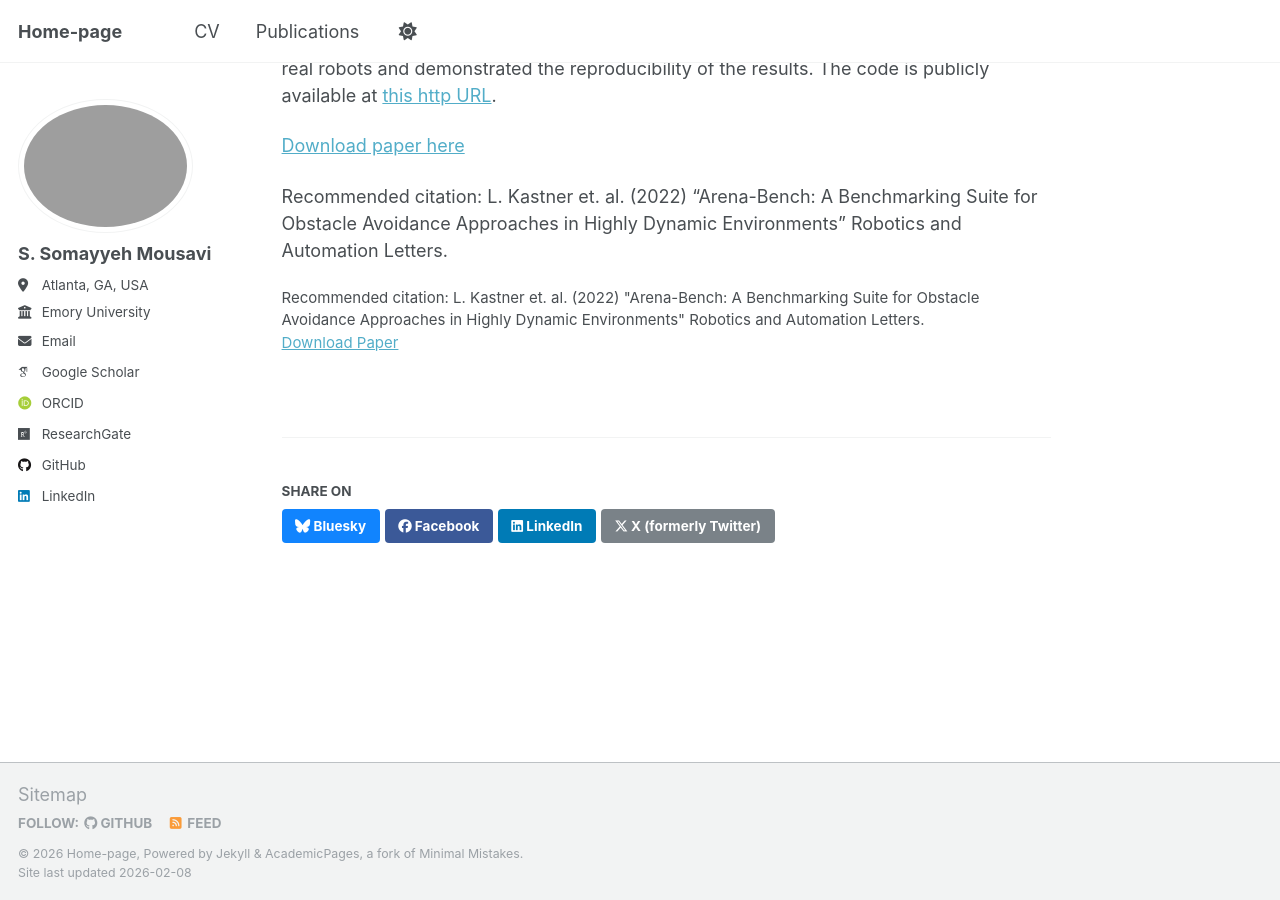
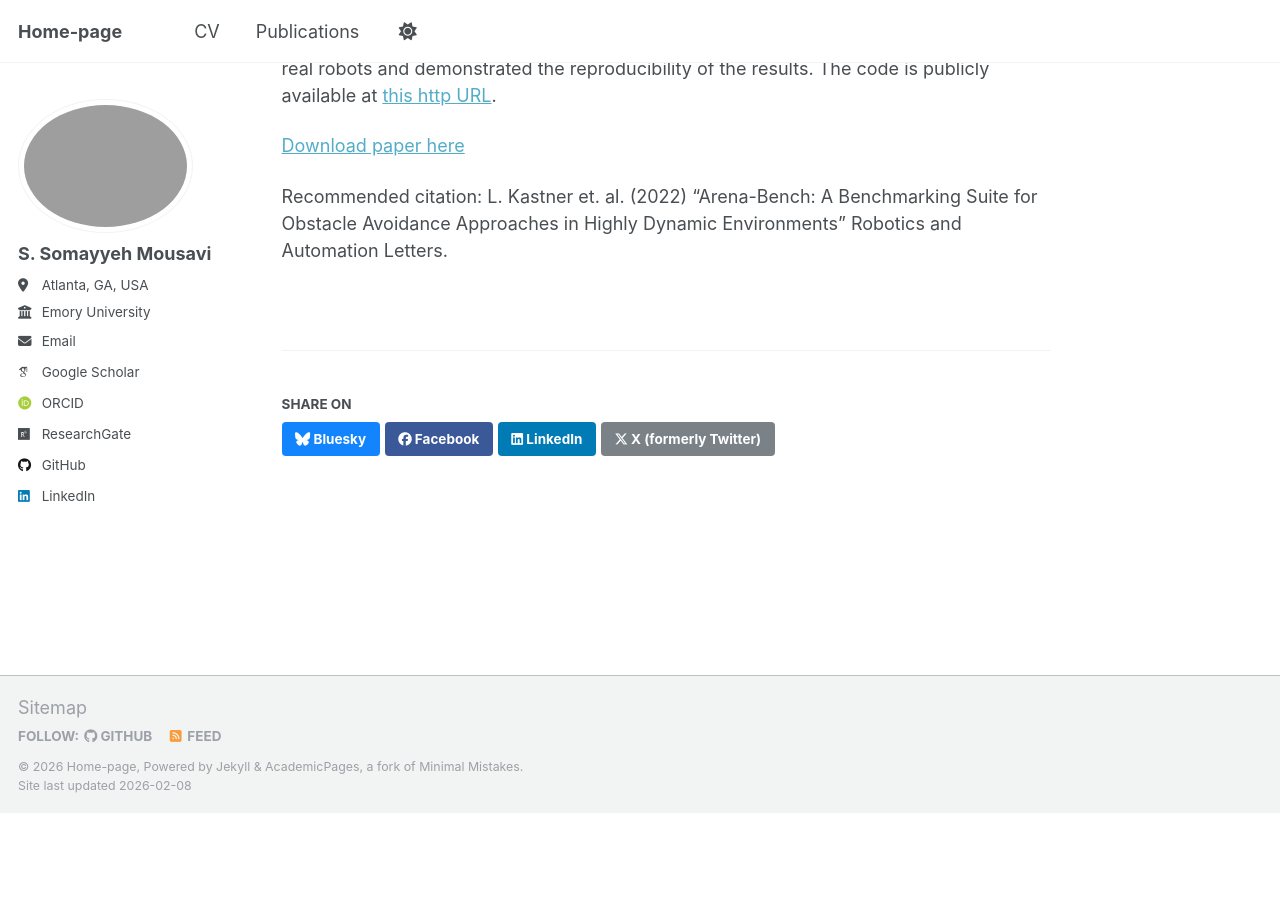
Before and after one commit to Somayyehmousavi/somayyehmousavi.github.io, a Jekyll site: the page built from _publications/2009-10-01-paper-title-number-1.md, in a window 1280 px wide and 900 px high, scrolled down 548 px. Built offline with Jekyll 4.4.1, drawn with Linux system fonts in a browser that asks for light colours; some web fonts are replaced; after the commit the page ends 1361 px from its top, so only the background shows below that; part of the change alters nothing that is shown.

Commit message:
Refine publication metadata for Arena-Bench paper
Updated metadata and removed unnecessary fields in the paper entry.

```diff
--- a/_publications/2009-10-01-paper-title-number-1.md
+++ b/_publications/2009-10-01-paper-title-number-1.md
@@ -1,12 +1,9 @@
 ---
 title: "Arena-Bench: A Benchmarking Suite for Obstacle Avoidance Approaches in Highly Dynamic Environments"
-collection: publications
+collection: publications  <-- THIS MUST BE 'publications', NOT 'Journal'
 permalink: /publication/2022-Arena-Bench
-excerpt: 'The ability to autonomously navigate safely, especially within dynamic environments, is paramount for mobile robotics. In recent years, DRL approaches have shown superior performance in dynamic obstacle avoidance. However, these learning-based approaches are often developed in specially designed simulation environments and are hard to test against conventional planning approaches. Furthermore, the integration and deployment of these approaches into real robotic platforms are not yet completely solved. In this paper, we present Arena-bench, a benchmark suite to train, test, and evaluate navigation planners on different robotic platforms within 3D environments. It provides tools to design and generate highly dynamic evaluation worlds, scenarios, and tasks for autonomous navigation and is fully integrated into the robot operating system. To demonstrate the functionalities of our suite, we trained a DRL agent on our platform and compared it against a variety of existing different model-based and learning-based navigation approaches on a variety of relevant metrics. Finally, we deployed the approaches towards real robots and demonstrated the reproducibility of the results.'
 date: 2022-10-01
 venue: 'Robotics and Automation Letters (RA-L)'
-paperurl: 'https://arxiv.org/abs/2206.05728'
-citation: 'L. Kastner et. al. (2022) "Arena-Bench: A Benchmarking Suite for Obstacle Avoidance Approaches in Highly Dynamic Environments" Robotics and Automation Letters.'
 ---
 The ability to autonomously navigate safely, especially within dynamic environments, is paramount for mobile robotics. In recent years, DRL approaches have shown superior performance in dynamic obstacle avoidance. However, these learning-based approaches are often developed in specially designed simulation environments and are hard to test against conventional planning approaches. Furthermore, the integration and deployment of these approaches into real robotic platforms are not yet completely solved. In this paper, we present Arena-bench, a benchmark suite to train, test, and evaluate navigation planners on different robotic platforms within 3D environments. It provides tools to design and generate highly dynamic evaluation worlds, scenarios, and tasks for autonomous navigation and is fully integrated into the robot operating system. To demonstrate the functionalities of our suite, we trained a DRL agent on our platform and compared it against a variety of existing different model-based and learning-based navigation approaches on a variety of relevant metrics. Finally, we deployed the approaches towards real robots and demonstrated the reproducibility of the results. The code is publicly available at [this http URL](https://github.com/ignc-research/arena-bench).
 
```
